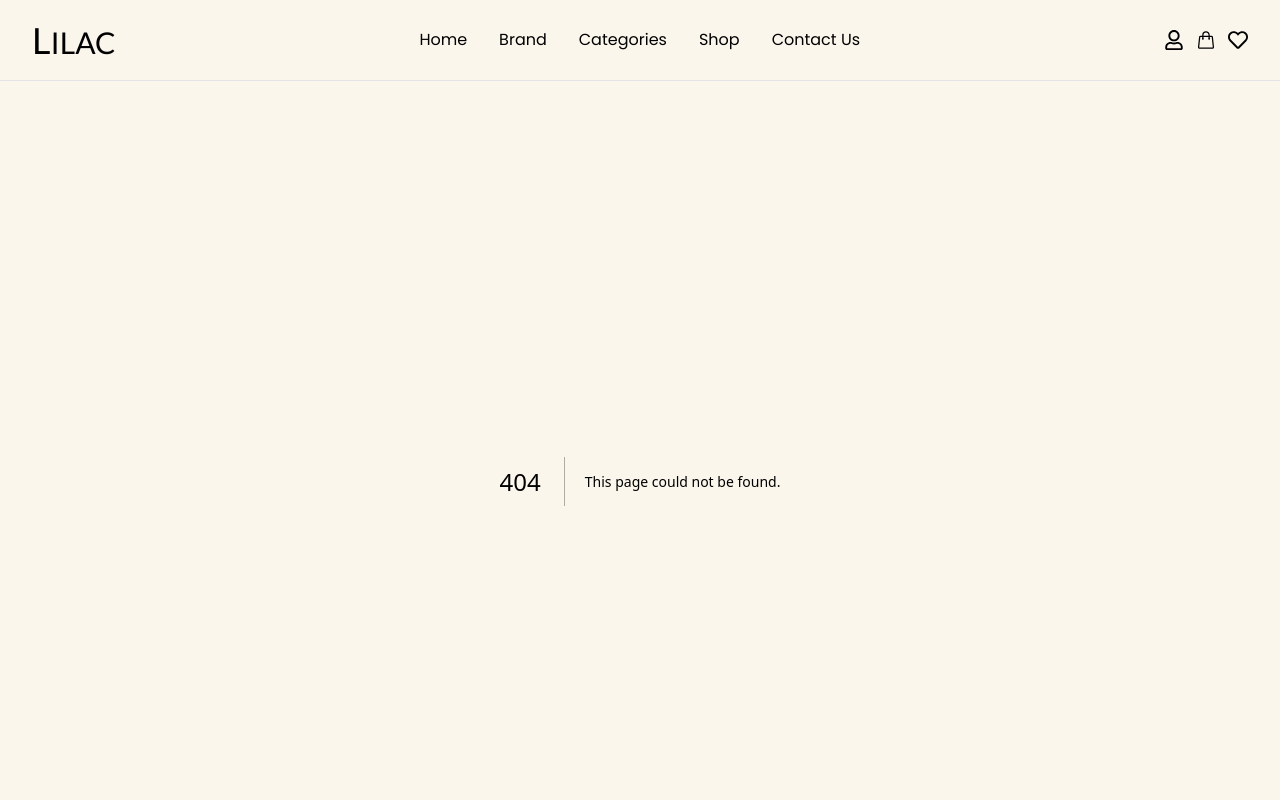
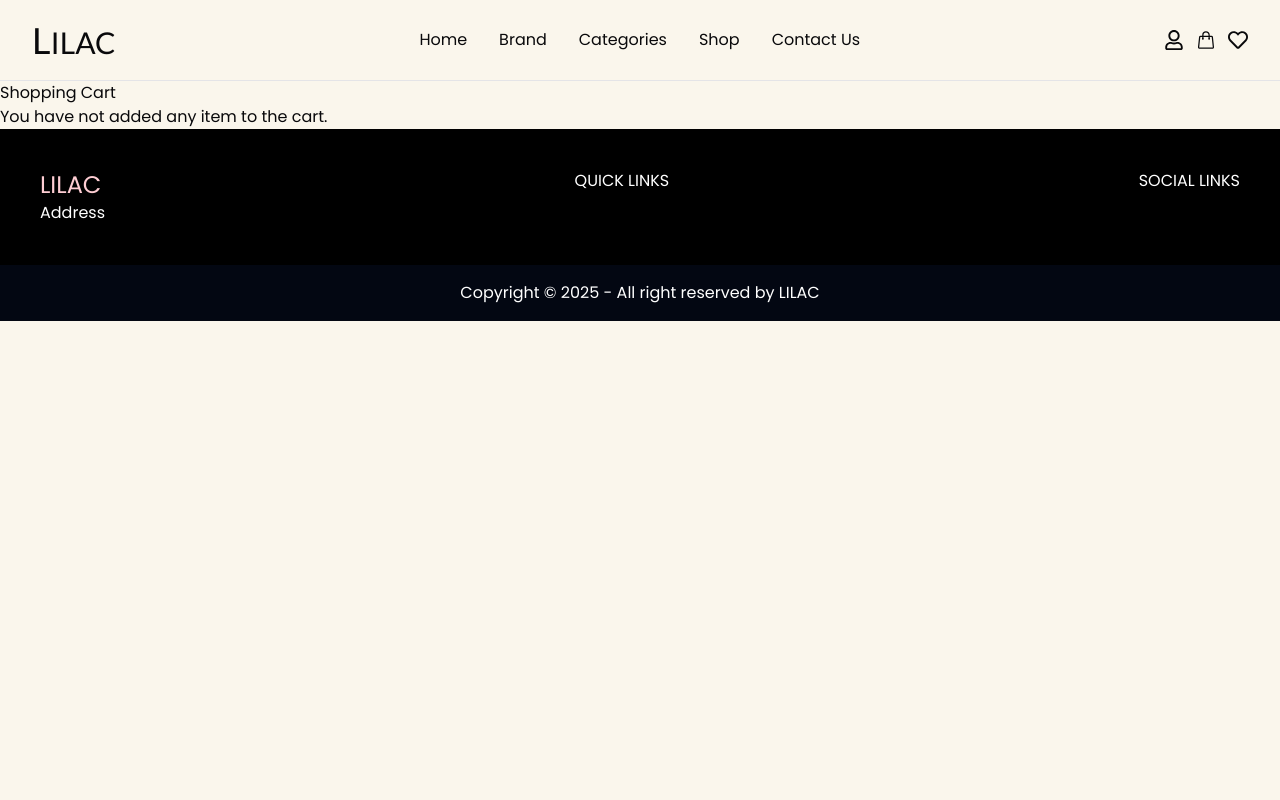
Before and after one commit to Jollypru/Lilac, a Next.js app: page /cart in a window 1280 px wide. Before the commit this address had no page. Shown: the top 800 px of the page. Built offline with nearby package versions, Linux system fonts and the light colour scheme.

Commit message:
add to cart functionality added

```diff
--- a/package.json
+++ b/package.json
@@ -19,7 +19,9 @@
     "next-auth": "^4.24.11",
     "react": "^19.0.0",
     "react-dom": "^19.0.0",
+    "react-hot-toast": "^2.5.2",
     "react-icons": "^5.4.0",
+    "react-toastify": "^11.0.3",
     "swiper": "^11.2.4",
     "tailwind-merge": "^3.0.1",
     "tailwindcss-animate": "^1.0.7"
--- /dev/null
+++ b/src/app/cart/page.jsx
@@ -0,0 +1,24 @@
+'use client';
+import React from 'react'
+import { useCart } from '../context/CartContext'
+
+export default function CartPage() {
+    const { cart, removeFromCart} = useCart();
+  return (
+    <div>
+        <h2>Shopping Cart</h2>
+        {
+            cart.length === 0 ? (
+                <p>You have not added any item to the cart.</p>
+            ) : (
+                cart.map((item) => (
+                    <div key={item.sku} className='flex justify-between items-center border-b py-4'>
+                    <p>{item.name} - ${item.price} x {item.quantity}</p>
+                    <button onClick={() => removeFromCart(item.sku)} className='text-red-500'>Remove</button>
+                </div>
+                ))
+            )
+        }
+    </div>
+  )
+}
--- a/src/app/components/Footer.jsx
+++ b/src/app/components/Footer.jsx
@@ -2,7 +2,7 @@ import React from 'react'
 
 export default function Footer() {
     return (
-        <div className='bg-black text-white'>
+        <div className='bg-black text-white w-full'>
             <div className='flex justify-between p-10'>
                 <div>
                     <h1 className='text-rose-200 text-2xl'>LILAC</h1>
--- a/src/app/components/Navbar.jsx
+++ b/src/app/components/Navbar.jsx
@@ -4,10 +4,12 @@ import { usePathname, useRouter } from 'next/navigation';
 import React, { useEffect, useState } from 'react';
 import { FaRegHeart, FaRegUser } from "react-icons/fa";
 import { HiOutlineShoppingBag } from "react-icons/hi2";
+import { useCart } from '../context/CartContext';
 
 export default function Navbar() {
   const [isScrolled, setIsScrolled] = useState(false);
   const pathname = usePathname();
+  const {cart} = useCart();
 
   useEffect(() => {
     const handleScroll = () => {
@@ -33,7 +35,15 @@ export default function Navbar() {
       </ul>
       <div className='flex items-center gap-3 text-xl'>
         <button><Link href='/register'><FaRegUser></FaRegUser></Link></button>
-        <button><HiOutlineShoppingBag></HiOutlineShoppingBag></button>
+        <button className='relative'><Link href='/cart'><HiOutlineShoppingBag></HiOutlineShoppingBag>
+          {
+            cart.length > 0 && (
+              <span className='absolute -top-2 -right-2 bg-[#db7137] text-white text-xs px-1 rounded-full'>
+                {cart.reduce((total,item) => total + item.quantity, 0)}
+              </span>
+            )
+          }
+        </Link></button>
         <button><FaRegHeart /></button>
       </div>
     </div>
--- /dev/null
+++ b/src/app/context/CartContext.jsx
@@ -0,0 +1,41 @@
+'use client';
+import { createContext, useContext, useState } from 'react';
+import { toast } from 'react-toastify';
+
+const CartContext = createContext();
+
+export const CartProvider = ({children}) => {
+    const [cart, setCart] = useState([]);
+
+    const addToCart = (product) => {
+        setCart((prevCart) => {
+            const existingItem = prevCart.find(item => item.sku === product.sku);
+            if(existingItem){
+                return prevCart.map(item =>
+                    item.sku === product.sku ? {...item,  quantity: item.quantity + 1} : item
+                );
+            }else{
+                return [...prevCart, {...product, quantity: 1}]
+            }
+        })
+        toast.success('Added to the cart successfully.')
+    };
+
+    const removeFromCart = (sku) => {
+        setCart(prevCart => prevCart.filter(item => item.sku !== sku));
+    };
+
+    return(
+        <CartContext.Provider value={{cart, addToCart, removeFromCart}}>
+            {children}
+        </CartContext.Provider>
+    )
+};
+
+export const useCart = () => {
+    const context = useContext(CartContext);
+    if (!context) {
+        throw new Error("useCart must be used within a CartProvider");
+    }
+    return context;
+};
--- a/src/app/layout.js
+++ b/src/app/layout.js
@@ -2,6 +2,7 @@ import { Geist, Geist_Mono, Poppins, Lato } from "next/font/google";
 import "./globals.css";
 import Navbar from "./components/Navbar";
 import Footer from "./components/Footer";
+import { CartProvider } from "./context/CartContext";
 // import NextAuthSessionProvider from "@/Providers/NextAuthSessionProvider";
 
 const geistSans = Geist({
@@ -36,16 +37,15 @@ export const metadata = {
 export default function RootLayout({ children }) {
   return (
     <html lang="en">
-
-        <body
-          className={` ${poppins.variable} ${lato.variable} ${geistSans.variable} ${geistMono.variable}  antialiased bg-[#faf6ec]`}
-        >
+      <body
+        className={` ${poppins.variable} ${lato.variable} ${geistSans.variable} ${geistMono.variable}  antialiased bg-[#faf6ec]`}
+      >
+        <CartProvider>
           <Navbar></Navbar>
           <main className="min-h-fit">{children}</main>
           <Footer></Footer>
-        </body>
-
-
+        </CartProvider>
+      </body>
     </html>
   );
 }
--- a/src/app/productDetails/[id]/page.jsx
+++ b/src/app/productDetails/[id]/page.jsx
@@ -1,24 +1,35 @@
-
-import React from 'react';
+'use client';
+import React, { useEffect, useState } from 'react';
 import '@smastrom/react-rating/style.css';
 import { Rating } from '@smastrom/react-rating';
 import { FaRegHeart } from 'react-icons/fa';
 import { PiPackage } from "react-icons/pi";
 import { CiClock2 } from "react-icons/ci";
 import ClientSwiper from '@/app/components/ClientSwiper';
+import { useCart } from '@/app/context/CartContext';
+import { useParams } from 'next/navigation';
 
-async function getProduct(id) {
-    const baseUrl = process.env.NEXT_PUBLIC_BASE_URL || "http://localhost:3000";
-    const res = await fetch(`${baseUrl}/products.json`);
-    const data = await res.json();
-    return data.find((p) => p.sku === id);
-}
+export default function ProductDetail() {
+    const params = useParams();
+    const id = params.id;
+    const {addToCart} = useCart();
+    const [product, setProduct] = useState(null);
 
-export default async function ProductDetail({ params }) {
-    const { id } = await params;
-    const product = await getProduct(id);
-    const categories = product.categories.join(" , ");
-    const tags = product.tags.join(" , ");
+
+    useEffect(() => {
+        async function fetchProduct() {
+            try{
+                const baseUrl = process.env.NEXT_PUBLIC_BASE_URL || "http://localhost:3000";
+                const res = await fetch(`${baseUrl}/products.json`);
+                const data = await res.json();
+                const foundProduct = data.find((p) => p.sku === id);
+                setProduct(foundProduct);
+            }catch(error){
+                console.log('Error fetching data', error);
+            }
+        }
+        fetchProduct();
+    }, [id]);
 
     if (!product) {
         return <p className='text-center'>Product not found.</p>
@@ -50,7 +61,7 @@ export default async function ProductDetail({ params }) {
                         <span>1</span>
                         <button>+</button>
                     </div>
-                    <button className='py-2 px-28 bg-[#db7137] text-white hover:bg-transparent hover:border hover:border-[#db7137] hover:text-[#db7137]'>Add to cart</button>
+                    <button onClick={() => addToCart(product)} className='py-2 px-28 bg-[#db7137] text-white hover:bg-transparent hover:border hover:border-[#db7137] hover:text-[#db7137]'>Add to cart</button>
                     <button className='border border-gray-400 text-xl  px-3 py-2 text-gray-600'><FaRegHeart></FaRegHeart></button>
                 </div>
                 <button className='border text-center w-full py-2 my-4 text-gray-500 hover:bg-[#db7137] hover:text-white'>Buy Now</button>
@@ -58,8 +69,8 @@ export default async function ProductDetail({ params }) {
                 <p className='flex items-center gap-3 text-gray-600 font-light'><CiClock2 className='text-black text-xl'/>Delivers in: 3-7 Working Days</p>
                 <hr className='my-5'/>
                 <p className=' text-sm mb-2'><span className='text-gray-600'>SKU:</span> {product.sku}</p>
-                <p className='text-sm mb-2'><span className='text-gray-600'>Category:</span> {categories}</p>
-                <p className=' text-sm mb-2'><span className='text-gray-600'>Tags:</span> {tags}</p>
+                <p className='text-sm mb-2'><span className='text-gray-600'>Category:</span> {product.categories?.join(" , ")}</p>
+                <p className=' text-sm mb-2'><span className='text-gray-600'>Tags:</span> {product.tags.join(" , ")}</p>
             </div>
         </div>
     )
```
Also changed, not shown: 1 other file (tests, documents, lock files or other folders).
